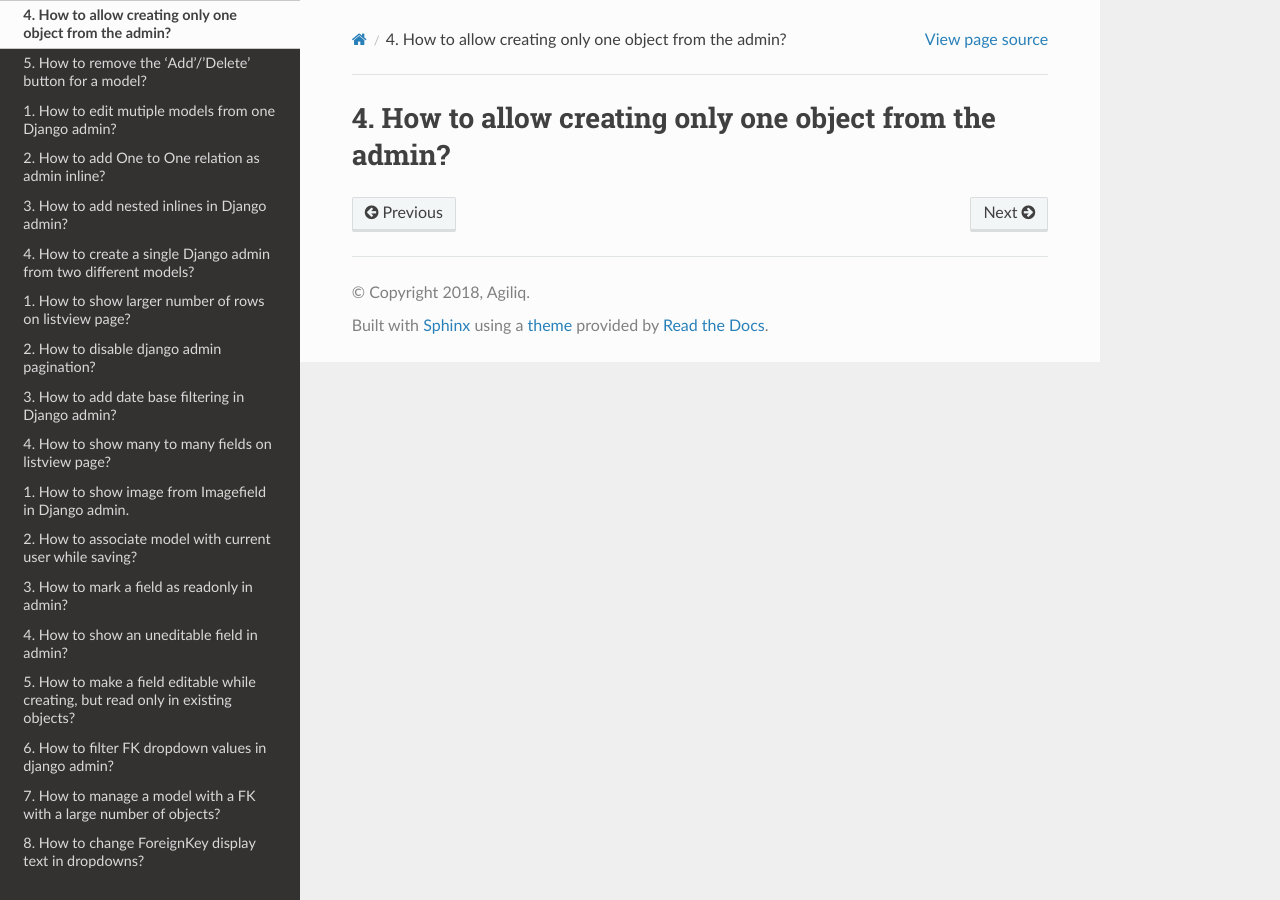
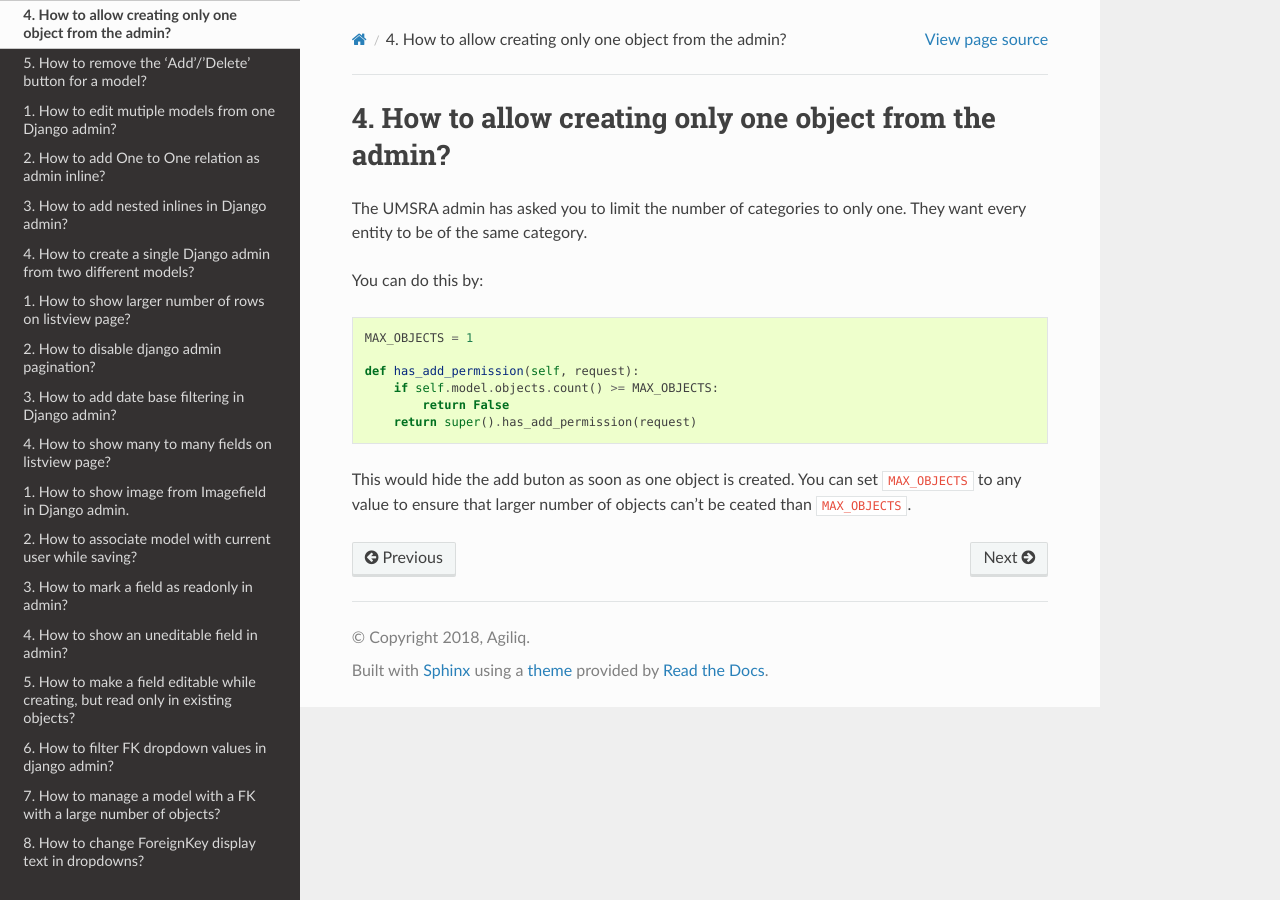
Before and after one commit to agiliq/django-admin-cookbook, a Sphinx documentation site: the page built from docs/only_one.rst, in a window 1280 px wide. Built offline with Sphinx 7.4.7 and the Read the Docs theme 2.0.0, drawn with Linux system fonts in a browser that asks for light colours.

Commit message:
Ensure only one object can be created chapter

```diff
--- a/docs/only_one.rst
+++ b/docs/only_one.rst
@@ -1,2 +1,16 @@
 How to allow creating only one object from the admin?
 =====================================================
+
+The UMSRA admin has asked you to limit the number of categories to only one. They want every entity to be of the same category.
+
+You can do this by::
+
+    MAX_OBJECTS = 1
+
+    def has_add_permission(self, request):
+        if self.model.objects.count() >= MAX_OBJECTS:
+            return False
+        return super().has_add_permission(request)
+
+This would hide the add buton as soon as one object is created. You can set :code:`MAX_OBJECTS` to any value to ensure that
+larger number of objects can't be ceated than :code:`MAX_OBJECTS`.
```
